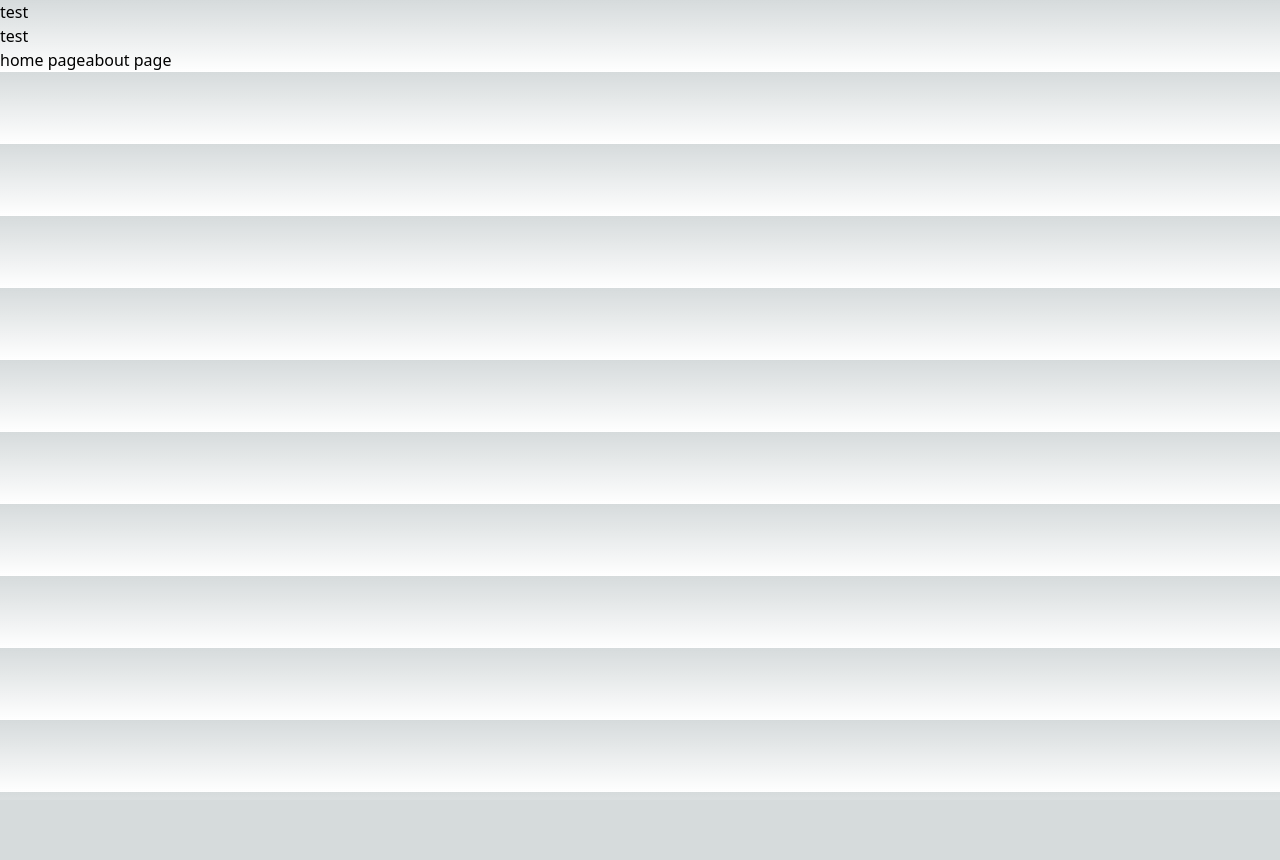
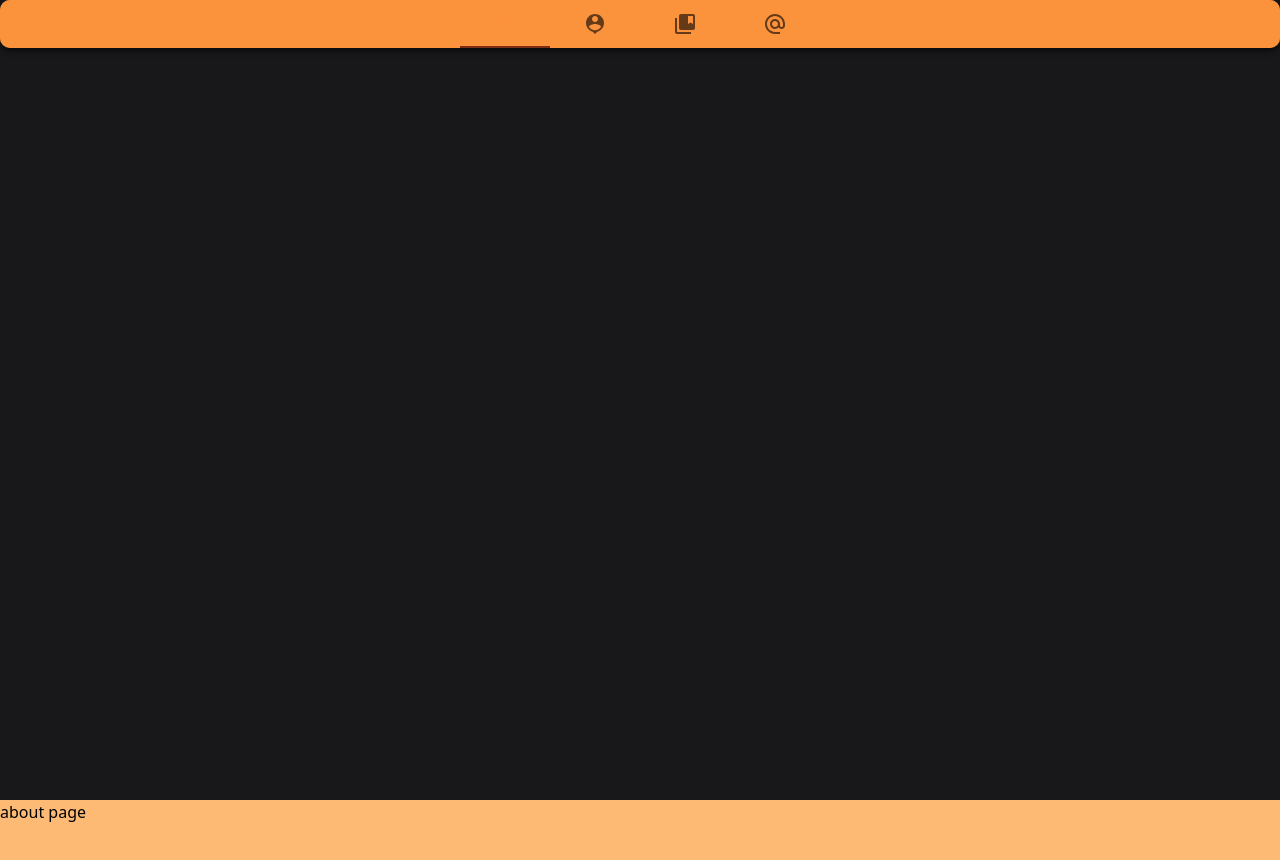
Before and after one commit to jess-andrade/torabox, a Next.js app: page / in a window 1280 px wide. Shown: the top 860 px of the page. Before the commit the page ends 800 px from the top, so only its background shows below. Built offline with nearby package versions, Linux system fonts and the light colour scheme.

Commit message:
feat: add IconLabelTabs

```diff
--- a/package.json
+++ b/package.json
@@ -11,6 +11,7 @@
   "dependencies": {
     "@emotion/react": "^11.11.4",
     "@emotion/styled": "^11.11.0",
+    "@mui/icons-material": "^5.15.14",
     "@mui/material": "^5.15.14",
     "@types/node": "20.11.30",
     "@types/react": "18.2.69",
--- a/src/components/About.tsx
+++ b/src/components/About.tsx
@@ -3,6 +3,10 @@ import * as React from "react";
 
 export default function About() {
   return (
-    <>about page</>
+    <>
+      <div className='min-w-full min-h-screen bg-orange-300'>
+        about page
+      </div>
+    </>
   )
 }
--- a/src/components/Home.tsx
+++ b/src/components/Home.tsx
@@ -3,6 +3,11 @@ import * as React from "react";
 
 export default function Home() {
   return (
-    <>home page</>
+    <>
+      <div className='min-w-full min-h-screen bg-zinc-900'>
+        home page
+      </div>
+
+    </>
   )
 }
--- /dev/null
+++ b/src/components/IconLabelTabs.tsx
@@ -0,0 +1,43 @@
+import * as React from 'react';
+import Tabs from '@mui/material/Tabs';
+import Tab from '@mui/material/Tab';
+import PhoneIcon from '@mui/icons-material/Phone';
+import HomeIcon from '@mui/icons-material/Home';
+import FavoriteIcon from '@mui/icons-material/Favorite';
+import PersonPinIcon from '@mui/icons-material/PersonPin';
+import CollectionsBookmarkIcon from '@mui/icons-material/CollectionsBookmark';
+import AlternateEmailIcon from '@mui/icons-material/AlternateEmail';
+import { AppBar } from '@mui/material';
+
+
+export default function IconLabelTabs() {
+  const [value, setValue] = React.useState(0);
+
+
+  const handleChange = (event: React.SyntheticEvent, newValue: number) => {
+    setValue(newValue);
+  };
+
+  return (
+    <AppBar style={{
+      position: "fixed",
+      display: 'flex',
+      alignItems: 'center',
+      borderRadius: '10px',
+    }}>
+
+      <Tabs value={value} onChange={handleChange} aria-label="icon label tabs example" sx={{ maxWidth: '150vw' }} TabIndicatorProps={{
+        style: {
+          backgroundColor: "rgb(124 45 18)"
+        }
+      }}>
+        <Tab icon={<HomeIcon />} href='#home' />
+        <Tab icon={<PersonPinIcon />} href='#about' />
+        <Tab icon={<CollectionsBookmarkIcon />} href='#projects' />
+        <Tab icon={<AlternateEmailIcon />} href='#contact' />
+
+      </Tabs>
+    </AppBar>
+
+  );
+}
--- a/src/components/Navbar.tsx
+++ b/src/components/Navbar.tsx
@@ -1,13 +1,10 @@
 import * as React from "react";
-import styles from '../styles/Navbar.module.css'
+import IconLabelTabs from './IconLabelTabs';
 
 export default function Navbar() {
   return (
     <>
-
-
-      <p>test</p>
-
+      <IconLabelTabs />
     </>
   )
 }
--- a/src/styles/globals.css
+++ b/src/styles/globals.css
@@ -17,11 +17,6 @@
 }
 
 body {
-  color: rgb(var(--foreground-rgb));
-  background: linear-gradient(
-      to bottom,
-      transparent,
-      rgb(var(--background-end-rgb))
-    )
-    rgb(var(--background-start-rgb));
+  background-color: #222;
+
 }
--- a/src/utils/theme.ts
+++ b/src/utils/theme.ts
@@ -3,10 +3,10 @@ import { createTheme } from "@mui/material/styles";
 const theme = createTheme({
   palette: {
     primary: {
-      main: "#f52e6f",
+      main: 'rgb(251 146 60)', //orange
     },
     secondary: {
-      main: "#f7d6e1",
+      main: 'rgb(67 20 7)',
     },
   },
 });
--- a/tailwind.config.js
+++ b/tailwind.config.js
@@ -8,9 +8,7 @@ module.exports = {
   theme: {
     extend: {
       backgroundImage: {
-        'gradient-radial': 'radial-gradient(var(--tw-gradient-stops))',
-        'gradient-conic':
-          'conic-gradient(from 180deg at 50% 50%, var(--tw-gradient-stops))',
+        'tijolos': "url('/public/tijolos.jpg')",
       },
     },
   },
```
Also changed, not shown: public/tijolos.jpg (added), 1 other file (tests, documents, lock files or other folders).
